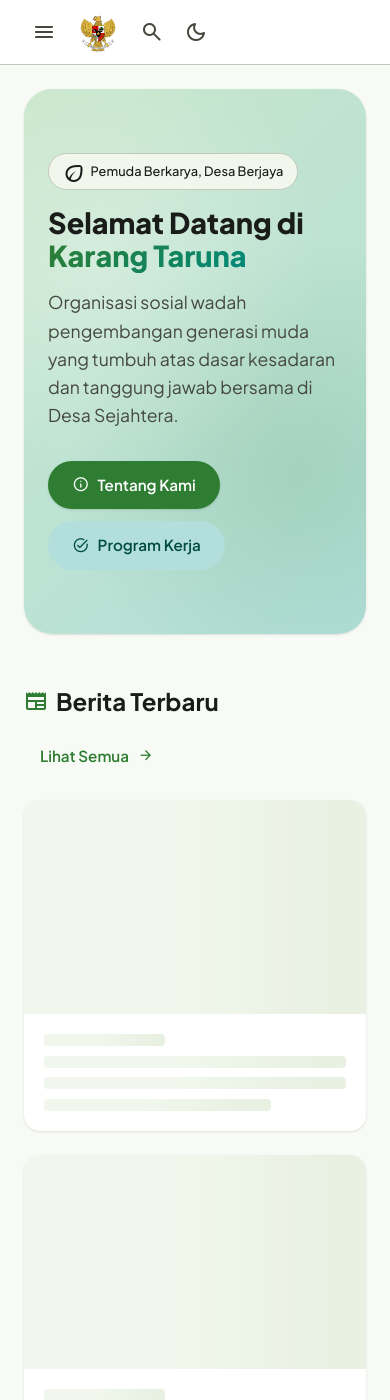
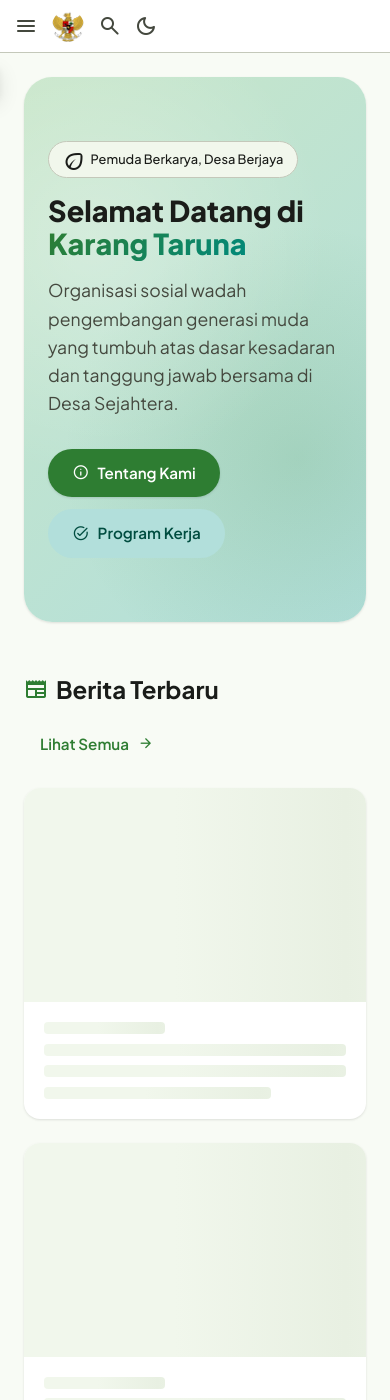
Before and after one commit to greenblog-dev/greenblog-dev.github.io, a Jekyll site: the page built from index.html, in a window 390 px wide and 1400 px high. Built offline with Jekyll 4.4.1, drawn with Linux system fonts in a browser that asks for light colours.

Commit message:
Update _layout.scss

```diff
--- a/_sass/_layout.scss
+++ b/_sass/_layout.scss
@@ -32,6 +32,211 @@
 }
 .app-bar-actions { display: flex; gap: .25rem; }
 .menu-toggle { display: none; }
+
+// News
+// ============================================================
+//  MOBILE ONLY (≤ 768px)
+// ============================================================
+@media (max-width: 768px) {
+  .app-bar-inner {
+    padding: 0.5rem 0.75rem;
+    gap: 0.5rem;
+  }
+
+  // 🔥 Tampilkan tombol hamburger di mobile
+  .menu-toggle {
+    display: inline-flex;
+    position: relative;
+    z-index: 1002; // Di atas drawer & backdrop
+  }
+
+  // Sembunyikan text brand untuk hemat ruang
+  .brand .brand-text {
+    display: none;
+  }
+  .brand img {
+    width: 32px;
+    height: 32px;
+  }
+
+  // Sembunyikan desktop nav horizontal di mobile
+  .nav-fade {
+    display: none;
+  }
+
+  // ============================================================
+  //  DRAWER MOBILE — Slide dari KIRI
+  // ============================================================
+  .primary-nav {
+    position: fixed;
+    top: 0;
+    left: 0;
+    bottom: 0;
+    width: min(300px, 85vw);
+    max-width: 300px;
+    background: var(--md-surface-1);
+    border-right: 1px solid var(--md-outline-variant);
+    box-shadow: var(--md-elevation-3);
+    transform: translateX(-100%); // 🔥 Default: tersembunyi di luar layar
+    transition: transform 0.3s cubic-bezier(0.4, 0, 0.2, 1);
+    z-index: 1001; // 🔥 DI ATAS backdrop (999)
+    display: flex;
+    flex-direction: column;
+    overflow: hidden;
+  }
+
+  .primary-nav.open {
+    transform: translateX(0); // 🔥 Slide masuk dari kiri
+  }
+
+  // ---------- Header Drawer ----------
+  .nav-drawer-header {
+    padding: 1.5rem 1.25rem 1rem;
+    border-bottom: 1px solid var(--md-outline-variant);
+    flex-shrink: 0;
+    display: flex;
+    align-items: center;
+    gap: 0.75rem;
+    background: linear-gradient(135deg, var(--md-primary-container), var(--md-secondary-container));
+
+    img {
+      width: 44px;
+      height: 44px;
+      border-radius: 50%;
+      background: var(--md-surface-1);
+      padding: 2px;
+    }
+
+    .nav-drawer-title {
+      font-size: 1.05rem;
+      font-weight: 700;
+      color: var(--md-on-surface);
+      margin: 0;
+      line-height: 1.2;
+    }
+
+    .nav-drawer-subtitle {
+      font-size: 0.78rem;
+      color: var(--md-on-surface-variant);
+      margin: 0.15rem 0 0;
+    }
+  }
+
+  // ---------- 🔥 Scrollable Area (KUNCI PERBAIKAN) ----------
+  .nav-scroll-wrapper {
+    flex: 1;
+    overflow-x: hidden;
+    overflow-y: auto; // 🔥 Scroll VERTIKAL
+    padding: 0.75rem;
+    overscroll-behavior: contain; // Cegah scroll bocor ke body
+    -webkit-overflow-scrolling: touch; // Smooth scroll di iOS
+
+    // Custom scrollbar (opsional, untuk estetika)
+    &::-webkit-scrollbar {
+      width: 4px;
+    }
+    &::-webkit-scrollbar-track {
+      background: transparent;
+    }
+    &::-webkit-scrollbar-thumb {
+      background: var(--md-outline-variant);
+      border-radius: 2px;
+    }
+  }
+
+  // List menu jadi vertikal
+  .nav-list {
+    flex-direction: column;
+    width: 100%;
+    gap: 0.25rem;
+    padding: 0;
+  }
+
+  .nav-link {
+    padding: 0.85rem 1rem;
+    border-radius: var(--md-radius-md);
+    font-size: 0.95rem;
+    width: 100%;
+    justify-content: flex-start;
+    color: var(--md-on-surface);
+
+    .material-symbols-rounded {
+      font-size: 1.35rem;
+      color: var(--md-primary);
+    }
+
+    &:hover, &:focus {
+      background: var(--md-surface-2);
+    }
+
+    &.active {
+      background: var(--md-primary-container);
+      color: var(--md-on-primary-container);
+      font-weight: 600;
+
+      .material-symbols-rounded {
+        color: var(--md-on-primary-container);
+      }
+    }
+  }
+
+  // ---------- Footer Drawer ----------
+  .nav-drawer-footer {
+    padding: 0.85rem 1rem;
+    border-top: 1px solid var(--md-outline-variant);
+    flex-shrink: 0;
+    display: flex;
+    gap: 0.5rem;
+    justify-content: space-around;
+    background: var(--md-surface-2);
+
+    .md3-button {
+      flex: 1;
+      justify-content: center;
+      padding: 0.6rem 0.75rem;
+      font-size: 0.85rem;
+    }
+  }
+
+  // ============================================================
+  //  BACKDROP — HANYA muncul saat menu terbuka
+  // ============================================================
+  .nav-backdrop {
+    position: fixed;
+    inset: 0;
+    background: rgba(0, 0, 0, 0.5);
+    backdrop-filter: blur(4px);
+    -webkit-backdrop-filter: blur(4px);
+    z-index: 1000; // 🔥 DI BAWAH drawer (1001), DI ATAS konten
+    opacity: 0;
+    visibility: hidden; // 🔥 Default: TIDAK terlihat
+    transition: opacity 0.3s, visibility 0.3s;
+    pointer-events: none; // Tidak bisa diklik saat hidden
+
+    &.visible {
+      opacity: 1;
+      visibility: visible;
+      pointer-events: auto; // Bisa diklik saat visible
+    }
+  }
+}
+
+// Extra small mobile
+@media (max-width: 400px) {
+  .app-bar-inner {
+    padding: 0.5rem;
+  }
+  .app-bar-actions {
+    gap: 0;
+  }
+  .icon-btn {
+    width: 36px;
+    height: 36px;
+  }
+  .primary-nav {
+    width: 85vw;
+  }
+}
 
 @media (max-width: 960px) {
   .menu-toggle { display: inline-flex; }
```
